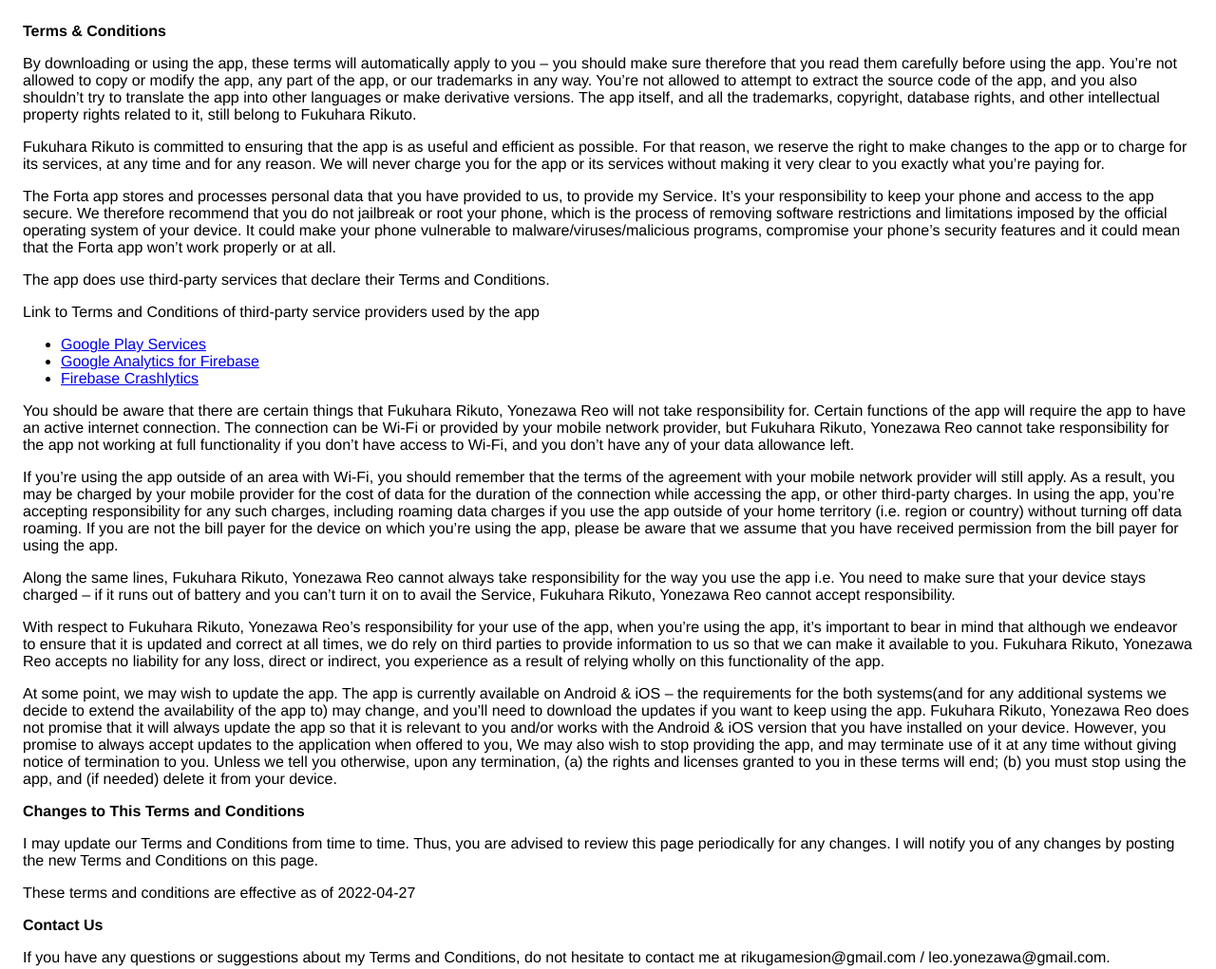
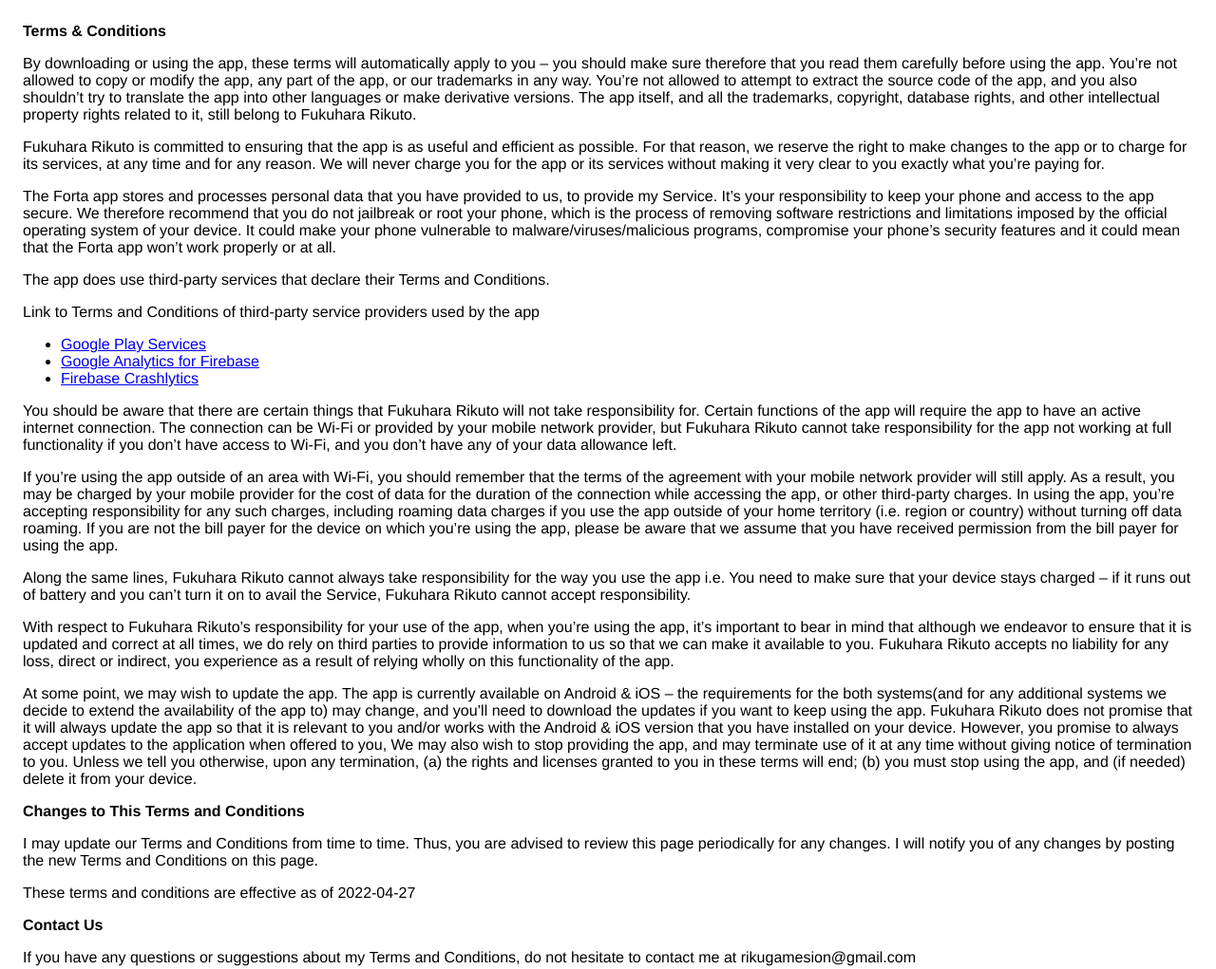
Before and after one commit to crum7/houseikokusaiapp, a plain HTML site: page terms_conditions.html in a window 1280 px wide. Shown: the top 1021 px of the page at 95% size. Drawn offline with Linux system fonts and the light colour scheme.

Commit message:
Update terms_conditions.html

```diff
--- a/terms_conditions.html
+++ b/terms_conditions.html
@@ -44,10 +44,10 @@
                     providers used by the app
                   </p> <ul><li><a href="https://policies.google.com/terms" target="_blank" rel="noopener noreferrer">Google Play Services</a></li><!----><li><a href="https://firebase.google.com/terms/analytics" target="_blank" rel="noopener noreferrer">Google Analytics for Firebase</a></li><li><a href="https://firebase.google.com/terms/crashlytics" target="_blank" rel="noopener noreferrer">Firebase Crashlytics</a></li><!----><!----><!----><!----><!----><!----><!----><!----><!----><!----><!----><!----><!----><!----><!----><!----><!----><!----><!----><!----><!----><!----><!----><!----></ul></div> <p>
                   You should be aware that there are certain things that
-                  Fukuhara Rikuto, Yonezawa Reo will not take responsibility for. Certain
+                  Fukuhara Rikuto will not take responsibility for. Certain
                   functions of the app will require the app to have an active
                   internet connection. The connection can be Wi-Fi or provided
-                  by your mobile network provider, but Fukuhara Rikuto, Yonezawa Reo
+                  by your mobile network provider, but Fukuhara Rikuto
                   cannot take responsibility for the app not working at full
                   functionality if you don’t have access to Wi-Fi, and you don’t
                   have any of your data allowance left.
@@ -65,18 +65,18 @@
                   using the app, please be aware that we assume that you have
                   received permission from the bill payer for using the app.
                 </p> <p>
-                  Along the same lines, Fukuhara Rikuto, Yonezawa Reo cannot always take
+                  Along the same lines, Fukuhara Rikuto cannot always take
                   responsibility for the way you use the app i.e. You need to
                   make sure that your device stays charged – if it runs out of
                   battery and you can’t turn it on to avail the Service,
-                  Fukuhara Rikuto, Yonezawa Reo cannot accept responsibility.
+                  Fukuhara Rikuto cannot accept responsibility.
                 </p> <p>
-                  With respect to Fukuhara Rikuto, Yonezawa Reo’s responsibility for your
+                  With respect to Fukuhara Rikuto’s responsibility for your
                   use of the app, when you’re using the app, it’s important to
                   bear in mind that although we endeavor to ensure that it is
                   updated and correct at all times, we do rely on third parties
                   to provide information to us so that we can make it available
-                  to you. Fukuhara Rikuto, Yonezawa Reo accepts no liability for any
+                  to you. Fukuhara Rikuto accepts no liability for any
                   loss, direct or indirect, you experience as a result of
                   relying wholly on this functionality of the app.
                 </p> <p>
@@ -85,7 +85,7 @@
                   both systems(and for any additional systems we
                   decide to extend the availability of the app to) may change,
                   and you’ll need to download the updates if you want to keep
-                  using the app. Fukuhara Rikuto, Yonezawa Reo does not promise that it
+                  using the app. Fukuhara Rikuto does not promise that it
                   will always update the app so that it is relevant to you
                   and/or works with the Android &amp; iOS version that you have
                   installed on your device. However, you promise to always
@@ -107,7 +107,7 @@
                 </p> <p><strong>Contact Us</strong></p> <p>
                   If you have any questions or suggestions about my
                   Terms and Conditions, do not hesitate to contact me
-                  at rikugamesion@gmail.com / leo.yonezawa@gmail.com.
+                  at rikugamesion@gmail.com
                 </p> <p>This Terms and Conditions page was generated by <a href="https://app-privacy-policy-generator.nisrulz.com/" target="_blank" rel="noopener noreferrer">App Privacy Policy Generator</a></p>
     </body>
     </html>
```
